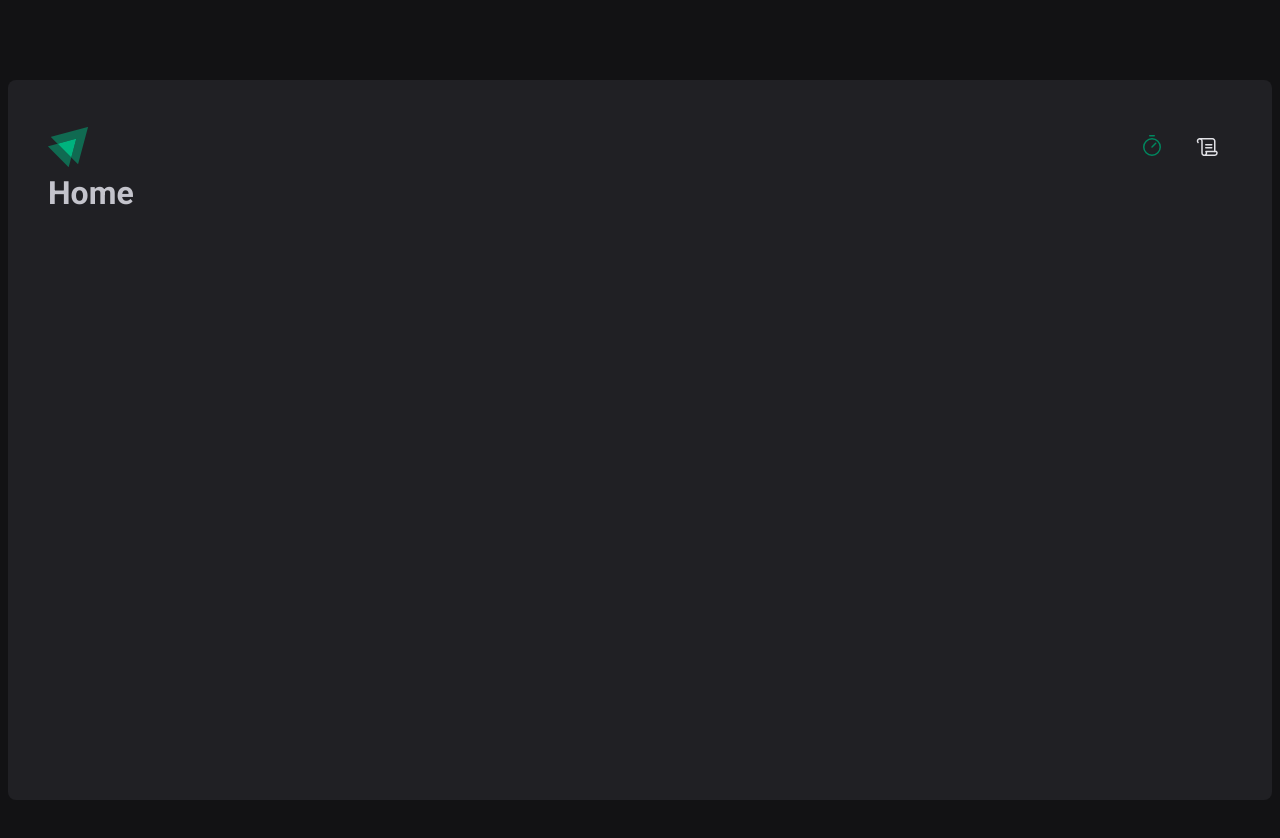
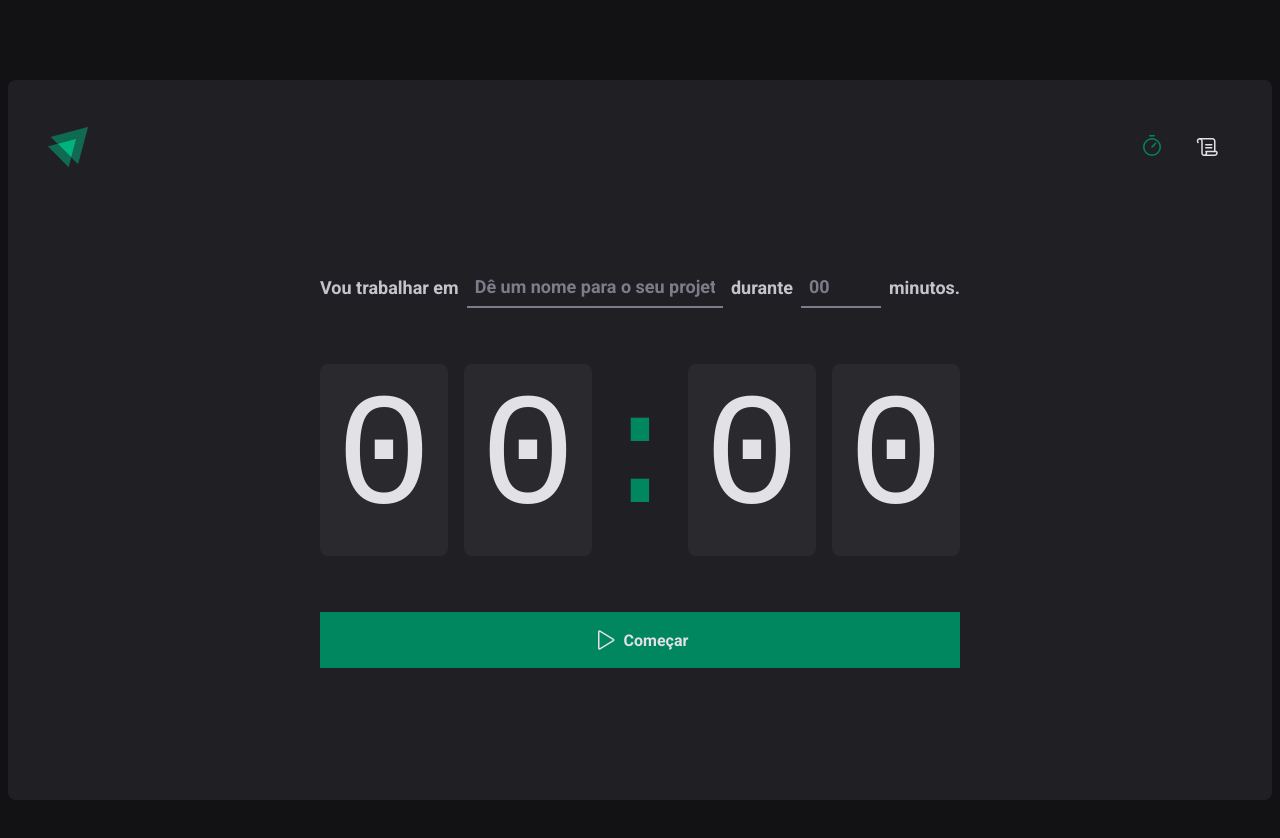
Before and after one commit to anderrf/ignite-timer, a React (Vite) app: page / in a window 1280 px wide. Shown: the top 838 px of the page. Built offline with nearby package versions, Linux system fonts and the light colour scheme.

Commit message:
home page

```diff
--- a/src/Router.tsx
+++ b/src/Router.tsx
@@ -1,5 +1,5 @@
 import { Routes, Route } from 'react-router-dom'
-import { Home } from './pages/Home'
+import { Home } from './pages/Home/Index'
 import { History } from './pages/History'
 import { DefaultLayout } from './layouts/DefaultLayout/Index'
 
--- a/src/pages/Home.tsx
+++ /dev/null
@@ -1,7 +0,0 @@
-export function Home() {
-  return (
-    <div>
-      <h1>Home</h1>
-    </div>
-  )
-}
--- /dev/null
+++ b/src/pages/Home/Index.tsx
@@ -0,0 +1,53 @@
+import { Play } from 'phosphor-react'
+import {
+  CountdownContainer,
+  FormContainer,
+  HomeContainer,
+  MinutesAmountInput,
+  Separator,
+  StartCountdownButton,
+  TaskInput,
+} from './styles'
+
+export function Home() {
+  return (
+    <HomeContainer>
+      <form>
+        <FormContainer>
+          <label htmlFor="task">Vou trabalhar em</label>
+          <TaskInput
+            id="task"
+            placeholder="Dê um nome para o seu projeto"
+            list="task-suggestions"
+          />
+          <datalist id="task-suggestions">
+            <option value="1" />
+            <option value="2" />
+            <option value="3" />
+          </datalist>
+          <label htmlFor="minutesAmount">durante</label>
+          <MinutesAmountInput
+            type="number"
+            placeholder="00"
+            id="minutesAmount"
+            step={5}
+            min={5}
+            max={60}
+          />
+          <span>minutos.</span>
+        </FormContainer>
+        <CountdownContainer>
+          <span>0</span>
+          <span>0</span>
+          <Separator>:</Separator>
+          <span>0</span>
+          <span>0</span>
+        </CountdownContainer>
+        <StartCountdownButton type="submit">
+          <Play size={24} />
+          Começar
+        </StartCountdownButton>
+      </form>
+    </HomeContainer>
+  )
+}
--- /dev/null
+++ b/src/pages/Home/styles.ts
@@ -0,0 +1,113 @@
+import styled from 'styled-components'
+
+export const HomeContainer = styled.main`
+  flex: 1;
+
+  display: flex;
+  flex-direction: column;
+  align-items: center;
+  justify-content: center;
+
+  form {
+    display: flex;
+    flex-direction: column;
+    align-items: center;
+    gap: 3.5rem;
+  }
+`
+
+export const FormContainer = styled.div`
+  width: 100%;
+  display: flex;
+  align-items: center;
+  justify-content: center;
+  gap: 0.5rem;
+  font-size: 1.125rem;
+  font-weight: bold;
+  flex-wrap: wrap;
+`
+
+export const CountdownContainer = styled.main`
+  font-family: 'Romoto Mono', monospace;
+  font-size: 10rem;
+  line-height: 8rem;
+  color: ${(props) => props.theme['gray-100']};
+
+  display: flex;
+  gap: 1rem;
+
+  span {
+    background: ${(props) => props.theme['gray-700']};
+    padding: 2rem 1rem;
+    border-radius: 8px;
+  }
+`
+
+const BaseInput = styled.input`
+  background: transparent;
+  height: 2.5rem;
+  border: 0;
+  border-bottom: 2px solid ${(props) => props.theme['gray-500']};
+  font-weight: bold;
+  font-size: inherit;
+  padding: 0 0.5rem;
+  color: ${(props) => props.theme['gray-100']};
+
+  &::placeholder {
+    color: ${(props) => props.theme['gray-500']};
+  }
+
+  &:focus {
+    box-shadow: none;
+    border-color: ${(props) => props.theme['green-500']};
+  }
+`
+
+export const TaskInput = styled(BaseInput)`
+  flex: 1;
+
+  &::-webkit-calendar-picker-indicator {
+    display: none !important;
+  }
+`
+
+export const MinutesAmountInput = styled(BaseInput)`
+  width: 4rem;
+`
+
+export const Separator = styled.div`
+  padding: 2rem 0;
+  color: ${(props) => props.theme['green-500']};
+
+  width: 4rem;
+  overflow: hidden;
+  display: flex;
+  justify-content: center;
+`
+export const StartCountdownButton = styled.button`
+  width: 100%;
+  border: 0;
+  padding: 1rem;
+  border-radiux: 8px;
+
+  display: flex;
+  align-items: center;
+  justify-content: center;
+
+  gap: 0.5rem;
+  font-weight: bold;
+
+  cursor: pointer;
+
+  background: ${(props) => props.theme['green-500']};
+  color: ${(props) => props.theme['gray-100']};
+
+  &:not(:disabled):hover {
+    background: ${(props) => props.theme['green-700']};
+  }
+
+  &:disabled {
+    opacity: 0.7;
+    cursor: not-allowed;
+  }
+`
--- a/src/styles/global.ts
+++ b/src/styles/global.ts
@@ -15,6 +15,7 @@
     body{
         background: ${(props) => props.theme['gray-900']};
         color: ${(props) => props.theme['gray-300']};
+        -webkit-font-smoothing: antialiased;
     }
 
     body, input, textarea, button{
```
